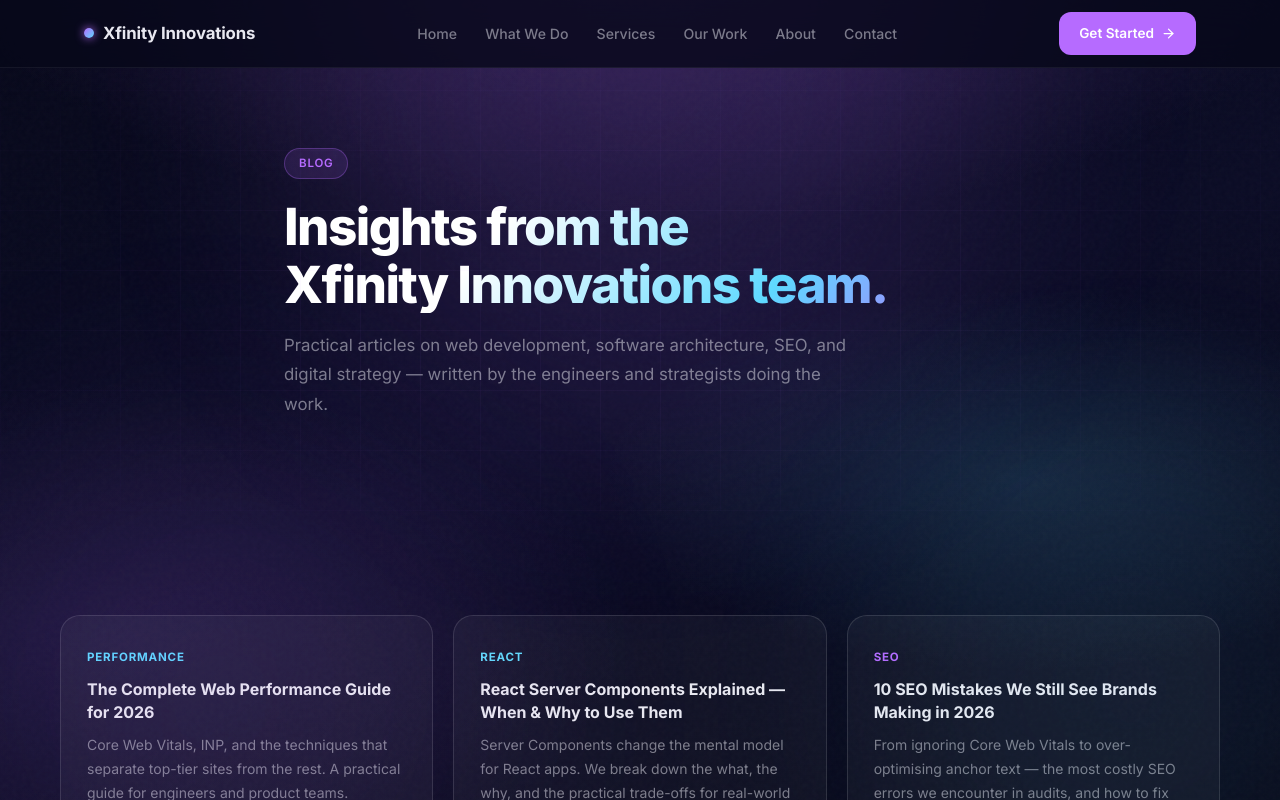
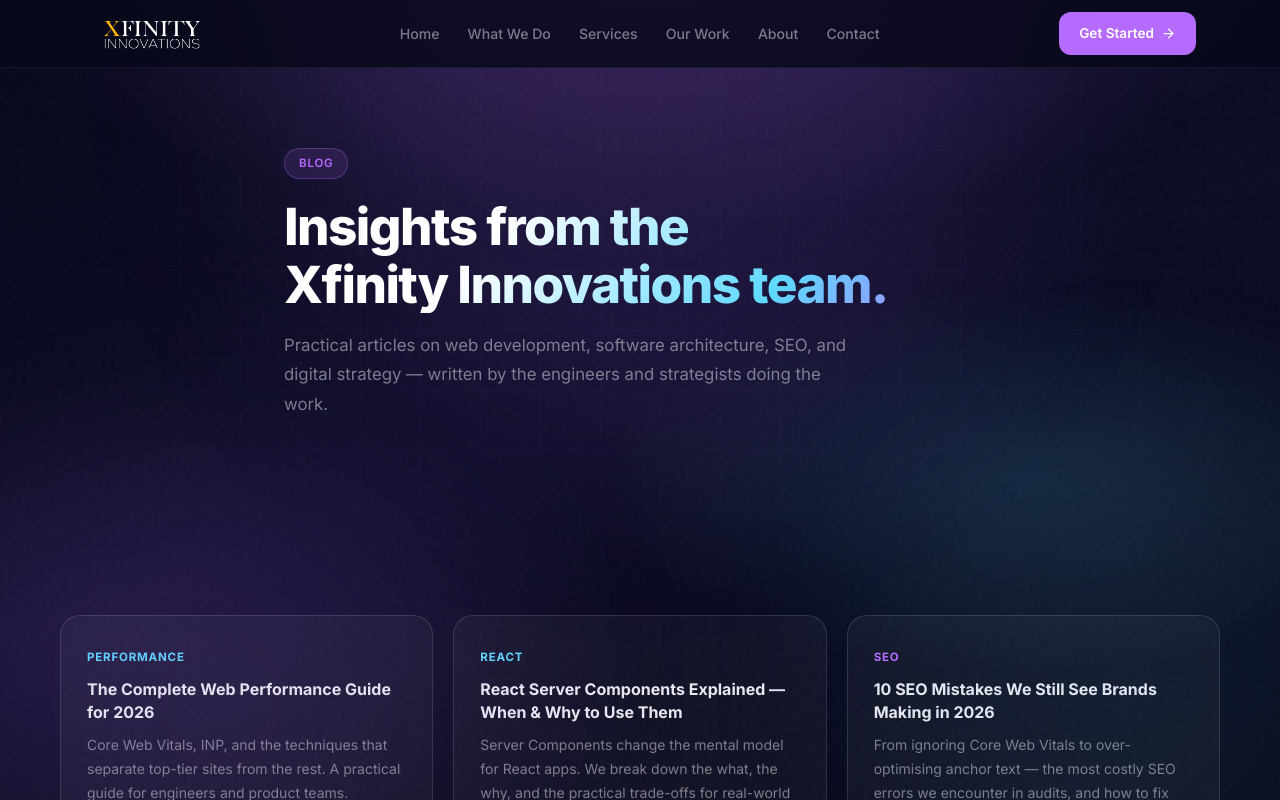
Before and after one commit to sarasithagalagama/xfinity, a React (Create React App) app: page /blog in a window 1280 px wide. Shown: the top 800 px of the page. Built offline with nearby package versions, Linux system fonts and the light colour scheme.

Commit message:
Refactor code structure for improved readability and maintainability

```diff
--- a/src/App.css
+++ b/src/App.css
@@ -181,6 +181,12 @@ body::after {
   background: linear-gradient(135deg, var(--accent), var(--accent-3));
   box-shadow: 0 0 10px var(--accent);
   flex-shrink: 0;
+}
+.header-logo {
+  height: 40px;
+  width: auto;
+  object-fit: contain;
+  display: block;
 }
 .nav-links {
   display: flex;
--- a/src/components/PageLayout.js
+++ b/src/components/PageLayout.js
@@ -30,8 +30,11 @@ export default function PageLayout({ children }) {
       <nav className="navbar">
         <div className="container nav-content">
           <Link to="/" className="nav-logo">
-            <span className="logo-dot"></span>
-            <span>Xfinity Innovations</span>
+            <img
+              src="/assets/images/logo/Xfinity Logo W2.png"
+              alt="Xfinity Innovations"
+              className="header-logo"
+            />
           </Link>
           <div className={`nav-links${menuOpen ? " open" : ""}`}>
             {navLinks.map(({ label, href }) => (
```
Also changed, not shown: public/assets/images/logo/Xfinity Logo W2.png (added).
